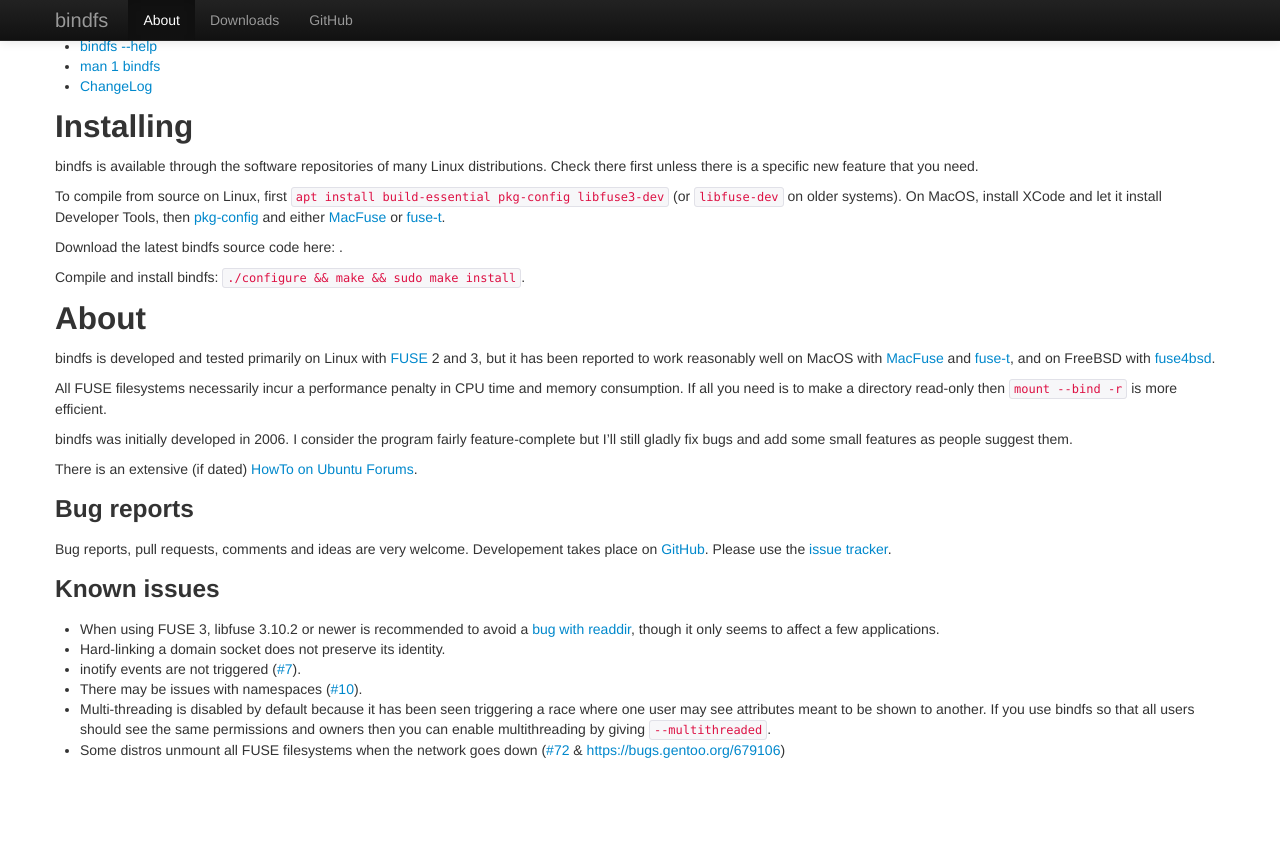
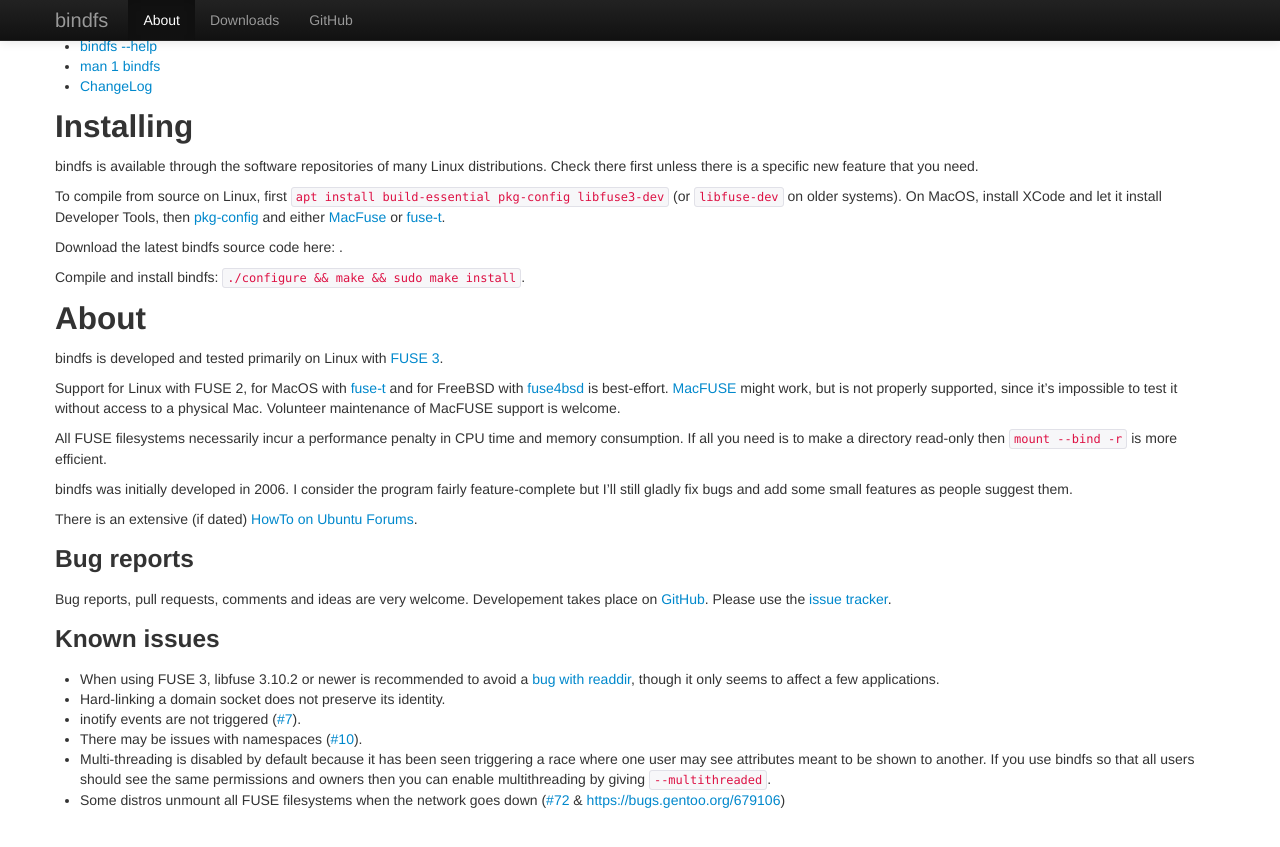
Before and after one commit to mpartel/bindfs, a Jekyll site: the page built from index.markdown, in a window 1280 px wide and 900 px high, scrolled down 551 px. Shown: the top 847 px of the window. Built offline with Jekyll 4.4.1, drawn with Linux system fonts in a browser that asks for light colours.

Commit message:
Clarified support status of each platform.

```diff
--- a/index.markdown
+++ b/index.markdown
@@ -49,7 +49,10 @@
 
 ## About
 
-bindfs is developed and tested primarily on Linux with [FUSE](https://github.com/libfuse/libfuse) 2 and 3, but it has been reported to work reasonably well on MacOS with [MacFuse](http://osxfuse.github.io/) and [fuse-t](https://www.fuse-t.org/), and on FreeBSD with [fuse4bsd](http://www.freshports.org/sysutils/fusefs-kmod/).
+bindfs is developed and tested primarily on Linux with [FUSE 3](https://github.com/libfuse/libfuse).
+
+Support for Linux with FUSE 2, for MacOS with [fuse-t](https://www.fuse-t.org/) and for FreeBSD with [fuse4bsd](http://www.freshports.org/sysutils/fusefs-kmod/) is best-effort.
+[MacFUSE](https://macfuse.github.io/) might work, but is not properly supported, since it's impossible to test it without access to a physical Mac. Volunteer maintenance of MacFUSE support is welcome.
 
 All FUSE filesystems necessarily incur a performance penalty in CPU time and memory consumption. If all you need is to make a directory read-only then `mount --bind -r` is more efficient.
 
```
